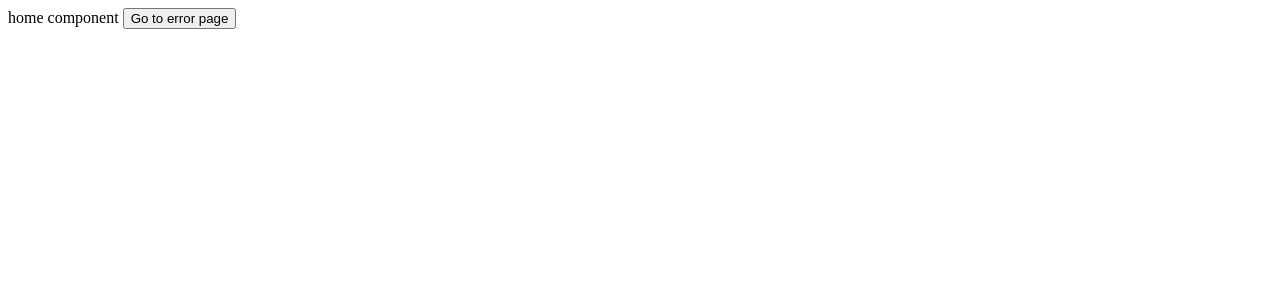
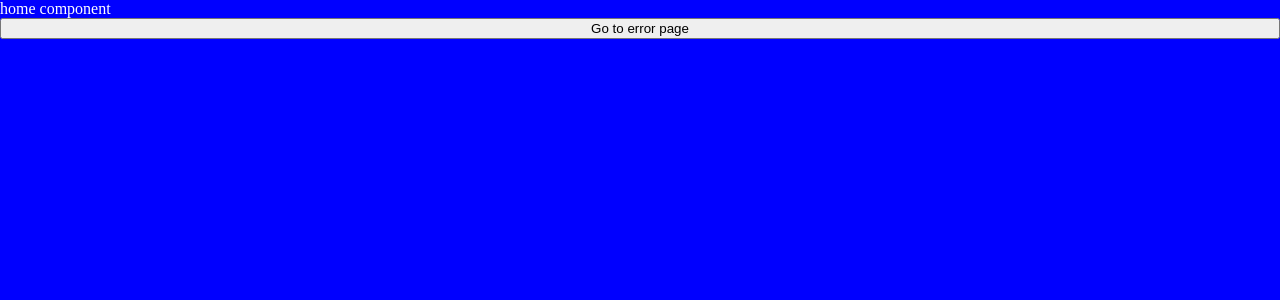
Before and after one commit to C0ZEN/angular-animation-and-skeleton-design-bug, an Angular app: page /home in a window 1280 px wide. Shown: the top 300 px of the page. Built offline with nearby package versions, Linux system fonts and the light colour scheme.

Commit message:
9 files modified, 1 added

```diff
--- /dev/null
+++ b/src/app/constants/animation-speed.ts
@@ -0,0 +1 @@
+export const ANIMATION_SPEED = 5000;
--- a/src/app/constants/slide-from-left-animation.ts
+++ b/src/app/constants/slide-from-left-animation.ts
@@ -5,6 +5,7 @@ import {
   query,
   style
 } from "@angular/animations";
+import { ANIMATION_SPEED } from "./animation-speed";
 
 export const SLIDE_FROM_LEFT_ANIMATION = [
   style({
@@ -44,7 +45,7 @@ export const SLIDE_FROM_LEFT_ANIMATION = [
         "z-index": 1
       }),
       animate(
-        "350ms ease-out",
+        `${ANIMATION_SPEED}ms ease-out`,
         style({
           transform: "translateX(0%)"
         })
--- a/src/app/constants/slide-from-right-animation.ts
+++ b/src/app/constants/slide-from-right-animation.ts
@@ -5,6 +5,7 @@ import {
   query,
   style
 } from "@angular/animations";
+import { ANIMATION_SPEED } from "./animation-speed";
 
 export const SLIDE_FROM_RIGHT_ANIMATION = [
   style({
@@ -46,7 +47,7 @@ export const SLIDE_FROM_RIGHT_ANIMATION = [
         "z-index": 1
       }),
       animate(
-        "350ms ease-out",
+        `${ANIMATION_SPEED}ms ease-out`,
         style({
           transform: "translateX(100%)"
         })
--- a/src/app/error/error.component.css
+++ b/src/app/error/error.component.css
@@ -0,0 +1,12 @@
+app-error {
+  display: flex;
+}
+
+app-error .error-component {
+  height: 100vh;
+  width: 100vw;
+  background-color: red;
+  display: flex;
+  flex-direction: column;
+  color: white;
+}
--- a/src/app/error/error.component.html
+++ b/src/app/error/error.component.html
@@ -1,3 +1,4 @@
-error component
-
-<button [routerLink]="['/home']">Go to home page</button>
+<div class="error-component">
+	error component
+	<button [routerLink]="['/home']">Go to home page</button>
+</div>
--- a/src/app/error/error.component.ts
+++ b/src/app/error/error.component.ts
@@ -1,6 +1,10 @@
-import { Component } from "@angular/core";
+import {
+  Component,
+  ViewEncapsulation
+} from '@angular/core';
 
 @Component({
+  encapsulation: ViewEncapsulation.None,
   selector: "app-error",
   styleUrls: ["./error.component.css"],
   templateUrl: "./error.component.html"
--- a/src/app/home/home.component.css
+++ b/src/app/home/home.component.css
@@ -0,0 +1,12 @@
+app-home {
+  display: flex;
+}
+
+app-home .home-component {
+  height: 100vh;
+  width: 100vw;
+  background-color: blue;
+  display: flex;
+  flex-direction: column;
+  color: white;
+}
--- a/src/app/home/home.component.html
+++ b/src/app/home/home.component.html
@@ -1,3 +1,4 @@
-home component
-
-<button [routerLink]="['/error']">Go to error page</button>
+<div class="home-component">
+	home component
+	<button [routerLink]="['/error']">Go to error page</button>
+</div>
--- a/src/app/home/home.component.ts
+++ b/src/app/home/home.component.ts
@@ -1,6 +1,10 @@
-import { Component } from "@angular/core";
+import {
+  Component,
+  ViewEncapsulation
+} from '@angular/core';
 
 @Component({
+  encapsulation: ViewEncapsulation.None,
   selector: "app-home",
   styleUrls: ["./home.component.css"],
   templateUrl: "./home.component.html"
--- a/src/styles.css
+++ b/src/styles.css
@@ -1,3 +1,7 @@
+body {
+  margin: 0;
+}
+
 .body-animation {
     overflow: hidden !important;
 }
```
